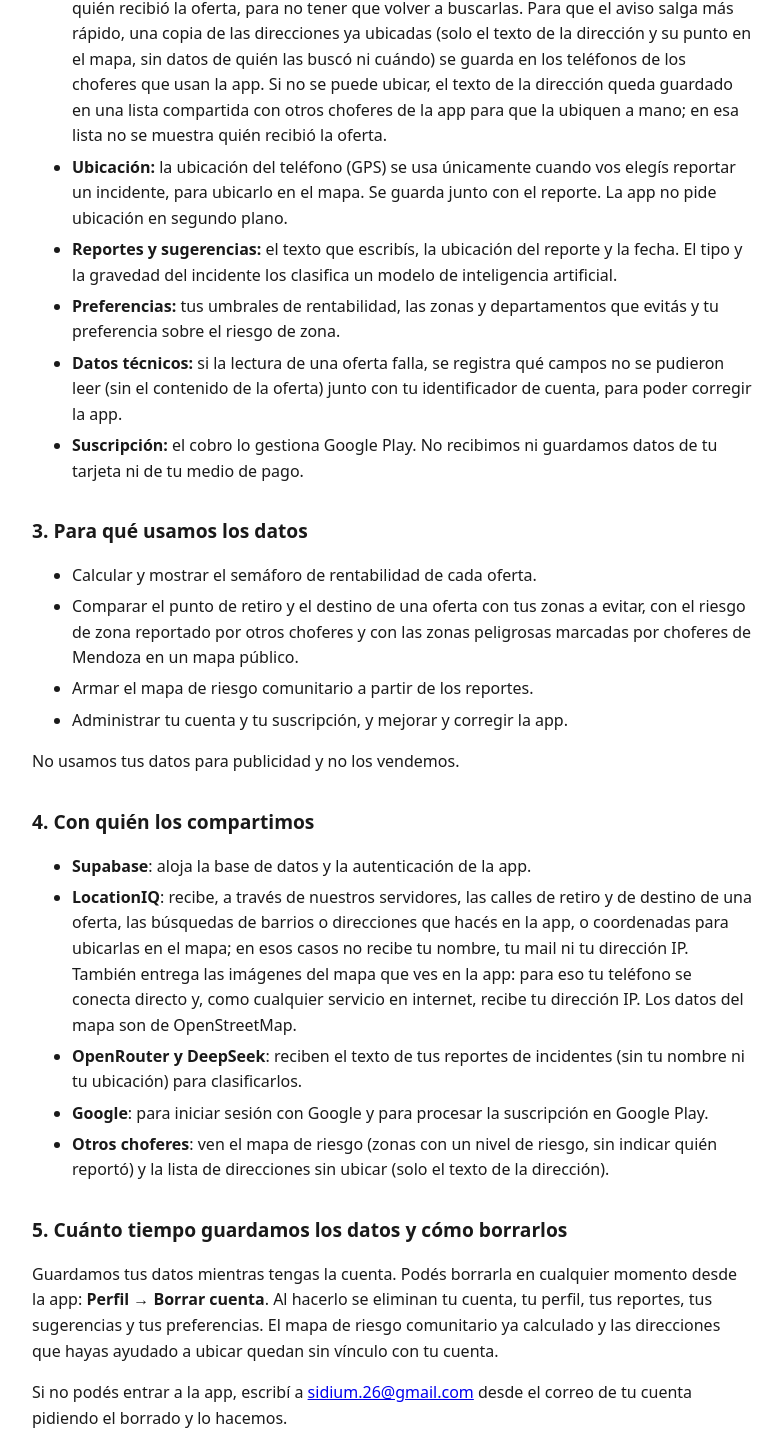
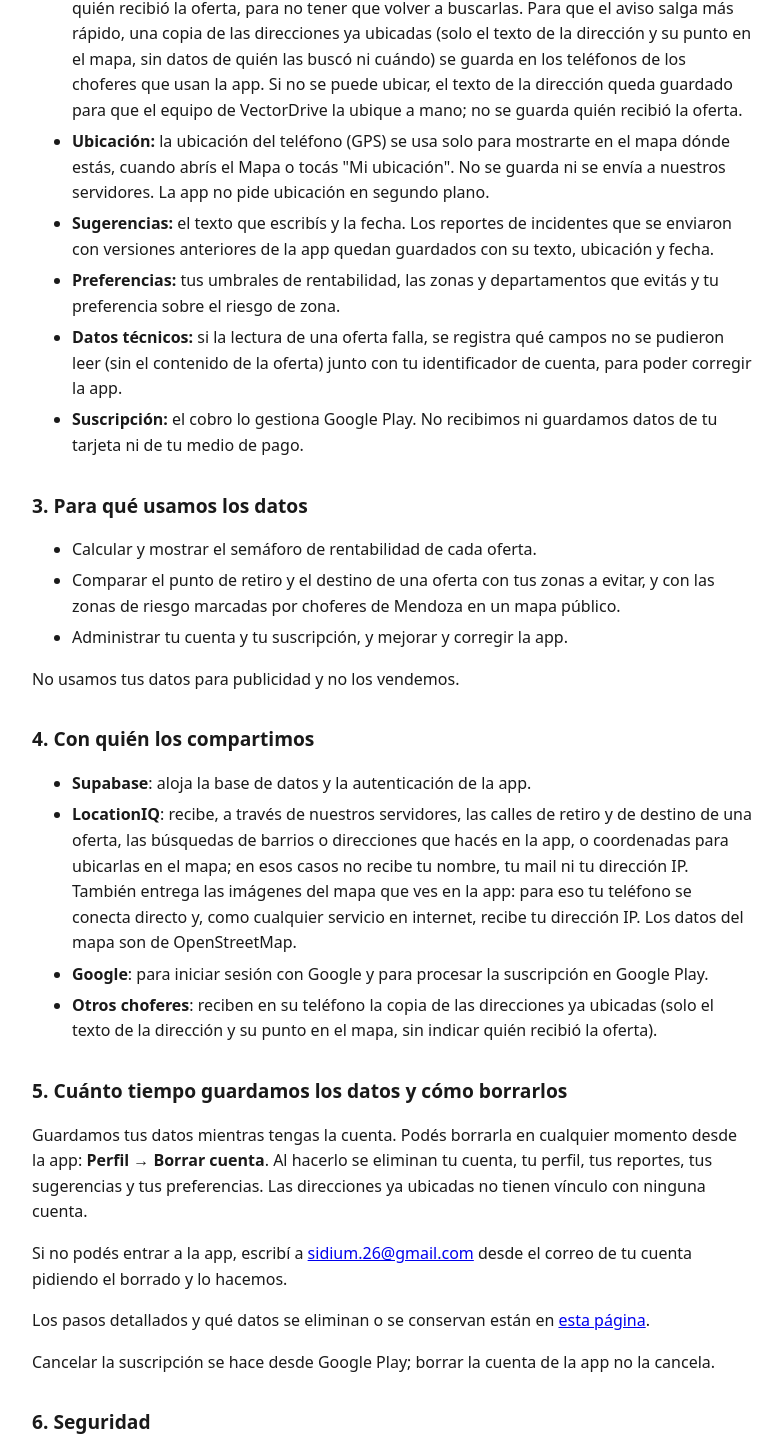
Before and after one commit to flacofunes23-crypto/vectordrive-privacidad, a plain HTML site: page index.html in a window 1280 px wide. Shown: the part 917-2358 px from the top of the page, without its empty margins (248-1031 px from the left). Drawn offline with Linux system fonts and the light colour scheme.

Commit message:
Politica: sin reportes de incidentes; ubicacion solo para el mapa; direcciones sin ubicar las revisa el equipo

```diff
--- a/index.html
+++ b/index.html
@@ -25,9 +25,9 @@
 <ul>
   <li><strong>Cuenta:</strong> correo electrónico y nombre que cargás al registrarte. El correo lo usamos solo para crear tu cuenta y ayudarte a recuperarla si la perdés. No te pedimos número de teléfono. Si entrás con Google, recibimos tu correo y nombre desde tu cuenta de Google. La contraseña la guarda de forma cifrada el servicio de autenticación; nosotros no la vemos.</li>
   <li><strong>Lectura de ofertas (Servicio de Accesibilidad):</strong> mientras Cabify Driver está abierto, la app lee el texto de la oferta que aparece en pantalla: tarifa, distancia, tiempo estimado y calles de retiro y destino. La tarifa, la distancia y el tiempo se procesan solo en tu teléfono. La app no saca fotos, no graba la pantalla, no lee el contenido de otras aplicaciones y no toca, acepta ni rechaza nada por vos.</li>
-  <li><strong>Calles de retiro y de destino de la oferta:</strong> solo si tenés zonas a evitar o los avisos de zonas peligrosas encendidos, y según las casillas que elijas en Perfil, esas calles se envían a nuestros servidores y, a través de ellos, a LocationIQ para ubicarlas y compararlas con tus zonas. Las direcciones ubicadas quedan guardadas en nuestros servidores, sin indicar quién recibió la oferta, para no tener que volver a buscarlas. Para que el aviso salga más rápido, una copia de las direcciones ya ubicadas (solo el texto de la dirección y su punto en el mapa, sin datos de quién las buscó ni cuándo) se guarda en los teléfonos de los choferes que usan la app. Si no se puede ubicar, el texto de la dirección queda guardado en una lista compartida con otros choferes de la app para que la ubiquen a mano; en esa lista no se muestra quién recibió la oferta.</li>
-  <li><strong>Ubicación:</strong> la ubicación del teléfono (GPS) se usa únicamente cuando vos elegís reportar un incidente, para ubicarlo en el mapa. Se guarda junto con el reporte. La app no pide ubicación en segundo plano.</li>
-  <li><strong>Reportes y sugerencias:</strong> el texto que escribís, la ubicación del reporte y la fecha. El tipo y la gravedad del incidente los clasifica un modelo de inteligencia artificial.</li>
+  <li><strong>Calles de retiro y de destino de la oferta:</strong> solo si tenés zonas a evitar o los avisos de zonas peligrosas encendidos, y según las casillas que elijas en Perfil, esas calles se envían a nuestros servidores y, a través de ellos, a LocationIQ para ubicarlas y compararlas con tus zonas. Las direcciones ubicadas quedan guardadas en nuestros servidores, sin indicar quién recibió la oferta, para no tener que volver a buscarlas. Para que el aviso salga más rápido, una copia de las direcciones ya ubicadas (solo el texto de la dirección y su punto en el mapa, sin datos de quién las buscó ni cuándo) se guarda en los teléfonos de los choferes que usan la app. Si no se puede ubicar, el texto de la dirección queda guardado para que el equipo de VectorDrive la ubique a mano; no se guarda quién recibió la oferta.</li>
+  <li><strong>Ubicación:</strong> la ubicación del teléfono (GPS) se usa solo para mostrarte en el mapa dónde estás, cuando abrís el Mapa o tocás "Mi ubicación". No se guarda ni se envía a nuestros servidores. La app no pide ubicación en segundo plano.</li>
+  <li><strong>Sugerencias:</strong> el texto que escribís y la fecha. Los reportes de incidentes que se enviaron con versiones anteriores de la app quedan guardados con su texto, ubicación y fecha.</li>
   <li><strong>Preferencias:</strong> tus umbrales de rentabilidad, las zonas y departamentos que evitás y tu preferencia sobre el riesgo de zona.</li>
   <li><strong>Datos técnicos:</strong> si la lectura de una oferta falla, se registra qué campos no se pudieron leer (sin el contenido de la oferta) junto con tu identificador de cuenta, para poder corregir la app.</li>
   <li><strong>Suscripción:</strong> el cobro lo gestiona Google Play. No recibimos ni guardamos datos de tu tarjeta ni de tu medio de pago.</li>
@@ -36,8 +36,7 @@
 <h2>3. Para qué usamos los datos</h2>
 <ul>
   <li>Calcular y mostrar el semáforo de rentabilidad de cada oferta.</li>
-  <li>Comparar el punto de retiro y el destino de una oferta con tus zonas a evitar, con el riesgo de zona reportado por otros choferes y con las zonas peligrosas marcadas por choferes de Mendoza en un mapa público.</li>
-  <li>Armar el mapa de riesgo comunitario a partir de los reportes.</li>
+  <li>Comparar el punto de retiro y el destino de una oferta con tus zonas a evitar, y con las zonas de riesgo marcadas por choferes de Mendoza en un mapa público.</li>
   <li>Administrar tu cuenta y tu suscripción, y mejorar y corregir la app.</li>
 </ul>
 <p>No usamos tus datos para publicidad y no los vendemos.</p>
@@ -46,13 +45,12 @@
 <ul>
   <li><strong>Supabase</strong>: aloja la base de datos y la autenticación de la app.</li>
   <li><strong>LocationIQ</strong>: recibe, a través de nuestros servidores, las calles de retiro y de destino de una oferta, las búsquedas de barrios o direcciones que hacés en la app, o coordenadas para ubicarlas en el mapa; en esos casos no recibe tu nombre, tu mail ni tu dirección IP. También entrega las imágenes del mapa que ves en la app: para eso tu teléfono se conecta directo y, como cualquier servicio en internet, recibe tu dirección IP. Los datos del mapa son de OpenStreetMap.</li>
-  <li><strong>OpenRouter y DeepSeek</strong>: reciben el texto de tus reportes de incidentes (sin tu nombre ni tu ubicación) para clasificarlos.</li>
   <li><strong>Google</strong>: para iniciar sesión con Google y para procesar la suscripción en Google Play.</li>
-  <li><strong>Otros choferes</strong>: ven el mapa de riesgo (zonas con un nivel de riesgo, sin indicar quién reportó) y la lista de direcciones sin ubicar (solo el texto de la dirección).</li>
+  <li><strong>Otros choferes</strong>: reciben en su teléfono la copia de las direcciones ya ubicadas (solo el texto de la dirección y su punto en el mapa, sin indicar quién recibió la oferta).</li>
 </ul>
 
 <h2>5. Cuánto tiempo guardamos los datos y cómo borrarlos</h2>
-<p>Guardamos tus datos mientras tengas la cuenta. Podés borrarla en cualquier momento desde la app: <strong>Perfil → Borrar cuenta</strong>. Al hacerlo se eliminan tu cuenta, tu perfil, tus reportes, tus sugerencias y tus preferencias. El mapa de riesgo comunitario ya calculado y las direcciones que hayas ayudado a ubicar quedan sin vínculo con tu cuenta.</p>
+<p>Guardamos tus datos mientras tengas la cuenta. Podés borrarla en cualquier momento desde la app: <strong>Perfil → Borrar cuenta</strong>. Al hacerlo se eliminan tu cuenta, tu perfil, tus reportes, tus sugerencias y tus preferencias. Las direcciones ya ubicadas no tienen vínculo con ninguna cuenta.</p>
 <p>Si no podés entrar a la app, escribí a <a href="mailto:sidium.26@gmail.com">sidium.26@gmail.com</a> desde el correo de tu cuenta pidiendo el borrado y lo hacemos.</p>
 <p>Los pasos detallados y qué datos se eliminan o se conservan están en <a href="eliminar-cuenta.html">esta página</a>.</p>
 <p>Cancelar la suscripción se hace desde Google Play; borrar la cuenta de la app no la cancela.</p>
```
